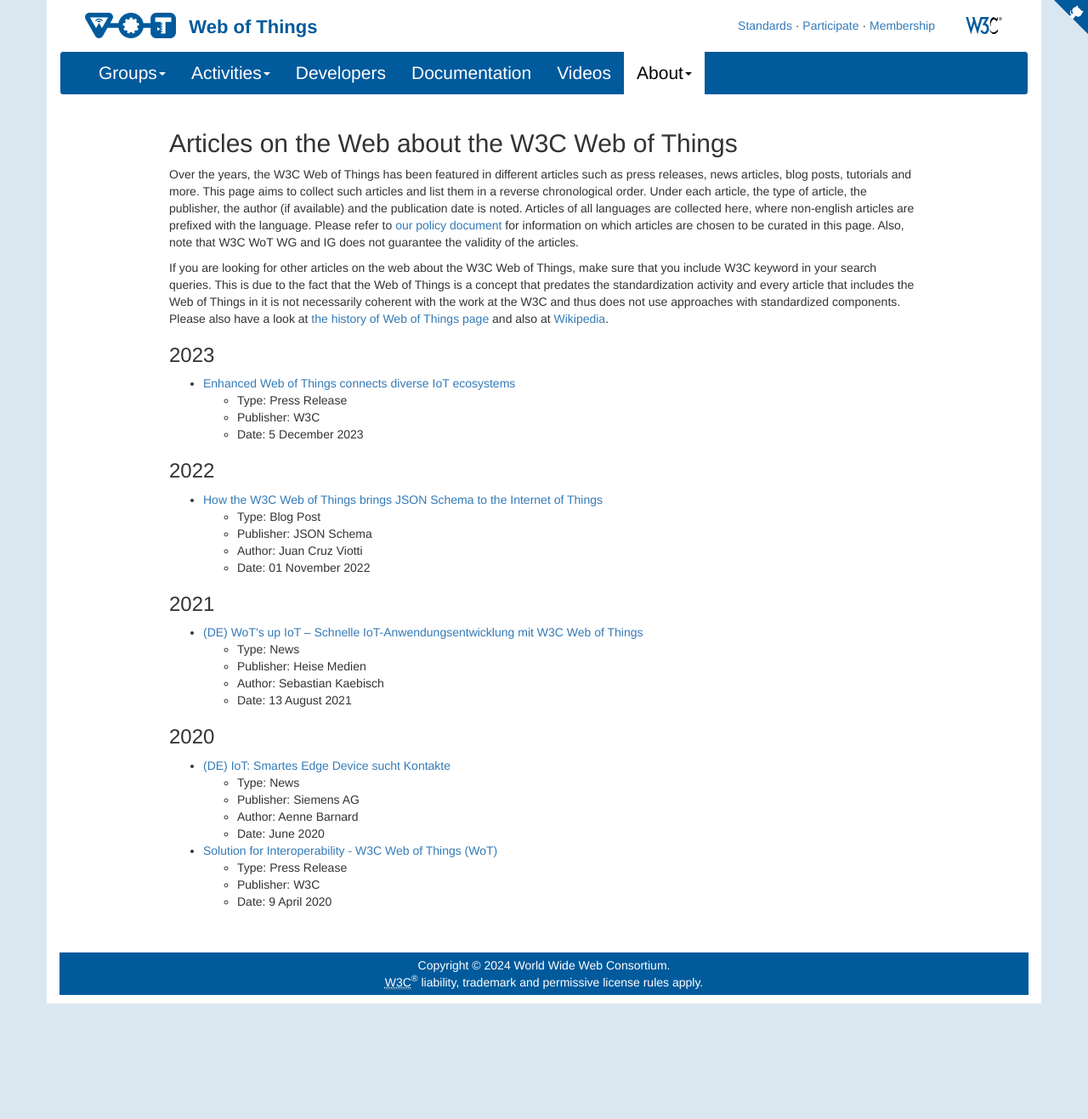
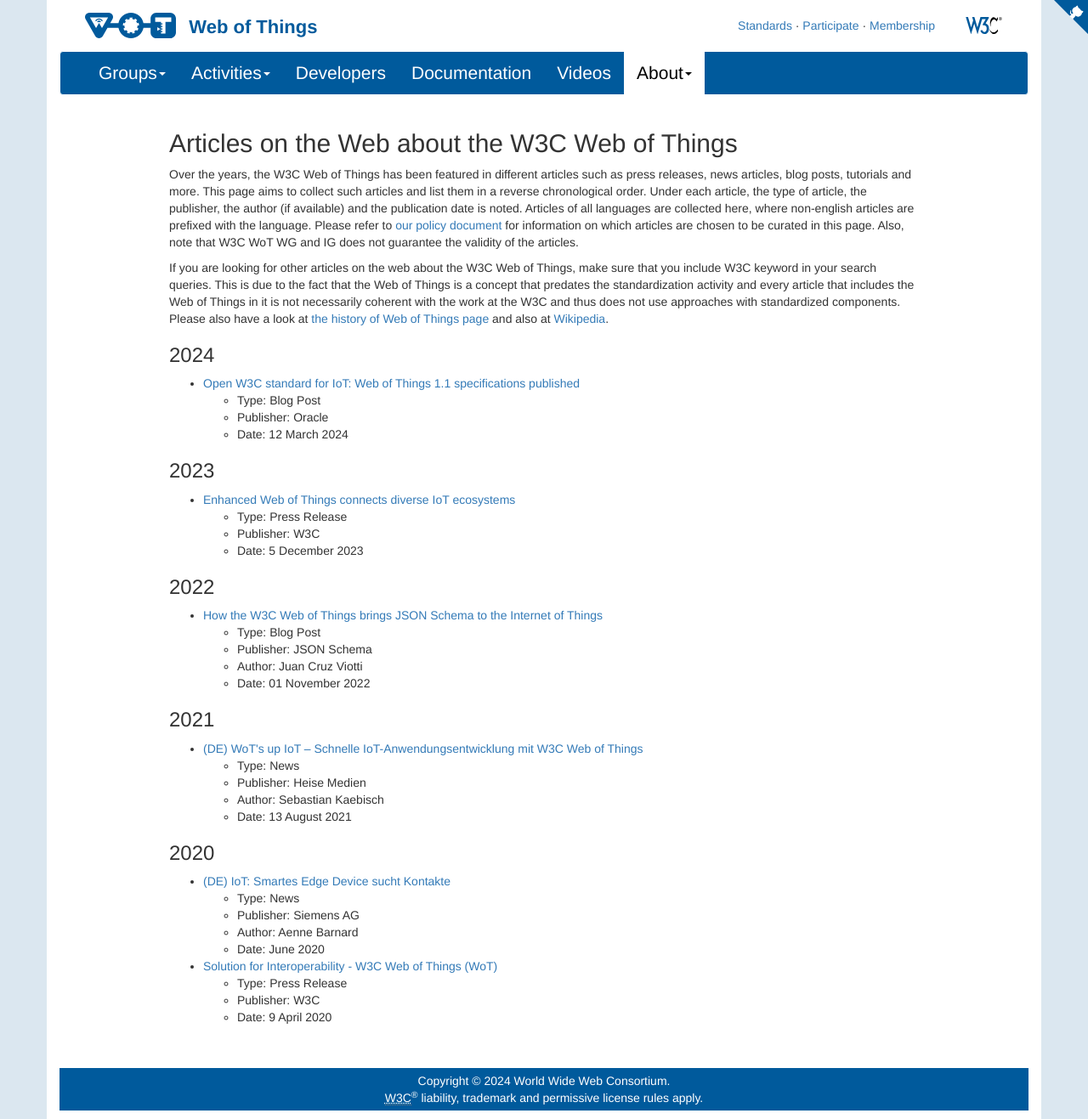
Before and after one commit to w3c/wot-marketing, a Jekyll site: the page built from docs/about/articles/index.html, in a window 1280 px wide. Shown: the whole page at 85% size. Built offline with Jekyll 4.4.1, drawn with Linux system fonts in a browser that asks for light colours; nearby versions of some CDN libraries; comment, search, counter and statistics services are not loaded; before the commit the page ends 1181 px from its top, so only the background shows below that.

Commit message:
add oracle article

```diff
--- a/docs/about/articles/index.html
+++ b/docs/about/articles/index.html
@@ -34,7 +34,19 @@
 			Wikipedia</a>.
 	</p>
 
+	<h3>2024</h3>
 
+	<ul>
+		<li>
+			<a href="https://blogs.oracle.com/cloud-infrastructure/post/open-w3c-standard-for-iot-web-of-things">
+				Open W3C standard for IoT: Web of Things 1.1 specifications published</a>
+			<ul>
+				<li>Type: Blog Post</li>
+				<li>Publisher: Oracle</li>
+				<li>Date: 12 March 2024</li>
+			</ul>
+		</li>
+	</ul>
 
 	<h3>2023</h3>
 
```
